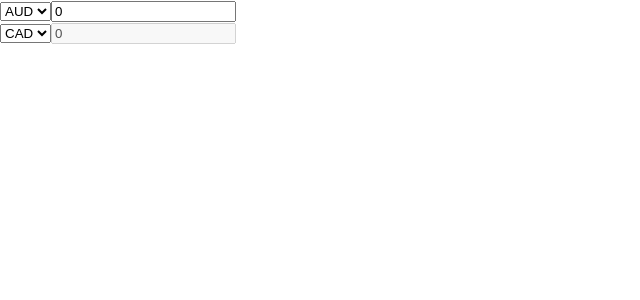
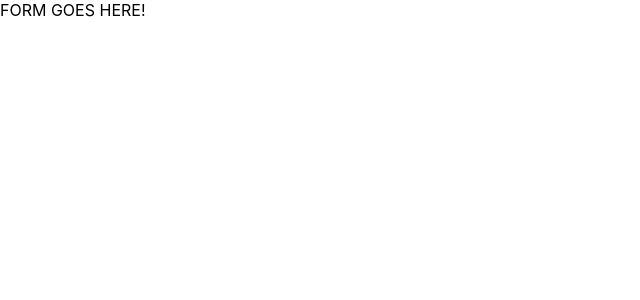
Before and after one commit to nanitight/compilerDesign_test1, a React (Create React App) app: page / in a window 1280 px wide. Shown: the top 300 px of the page, without its empty margins (0-640 px from the left). Built offline with nearby package versions, Linux system fonts and the light colour scheme.

Commit message:
added  raw compiler

```diff
--- /dev/null
+++ b/src/compiler.js
@@ -0,0 +1,23 @@
+import React from 'react' ;
+
+class CompilerTest1 extends React.Component{
+
+    constructor(props){
+        super(props) ;
+
+        this.state = {
+            textfile : ""
+        }
+    }
+
+    render(){
+        return(
+            <div>
+                FORM GOES HERE!
+            </div>
+        )
+    }
+
+}
+
+export default CompilerTest1 ;
--- a/src/index.js
+++ b/src/index.js
@@ -11,7 +11,8 @@ import reportWebVitals from './reportWebVitals';
 
 // import Clock from './Clock' ;
 // import Todo from './todo' ;
-import Exchange from './exchange' ;
+// import Exchange from './exchange' ;
+import Compiler from './compiler' ;
 
 // class Count extends React.Component {
 
@@ -58,7 +59,7 @@ import Exchange from './exchange' ;
 // const elem = <Converter />;
 // const count = <Count /> ;
 ReactDOM.render(
-  <Exchange /> ,
+  <Compiler /> ,
   document.getElementById('root')
 );
 
```
